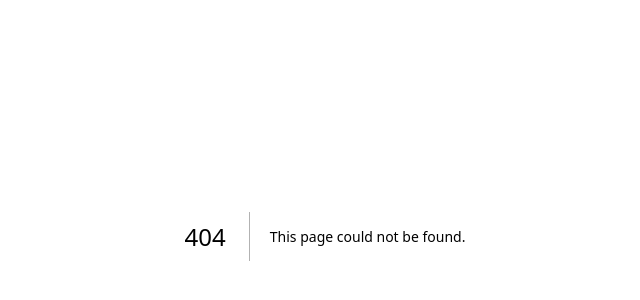
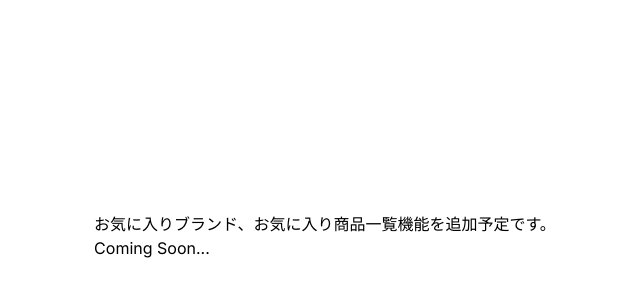
Before and after one commit to kawai-ota/clothing-EC, a Next.js app in the folder ecommerce/: page /favorite in a window 1280 px wide. Before the commit this address had no page. Shown: the part 164-464 px from the top of the page, without its empty margins (315-955 px from the left). Built offline with nearby package versions, Linux system fonts and the light colour scheme.

Commit message:
お気に入り機能の追加を予告

```diff
--- a/ecommerce/app/components/Navbar.tsx
+++ b/ecommerce/app/components/Navbar.tsx
@@ -30,6 +30,9 @@ const Navbar = () => {
           </li>
           <li className="whitespace-nowrap hover:bg-gray-100 hover:text-neutral-900 px-5 py-2 cursor-pointer">
             <Link href="/addproduct">ブランドの出品</Link>
+          </li>
+          <li className="whitespace-nowrap hover:bg-gray-100 hover:text-neutral-900 px-5 py-2 cursor-pointer">
+            <Link href="/favorite">お気に入り</Link>
           </li>
         </ul>
       );
--- /dev/null
+++ b/ecommerce/app/favorite/page.tsx
@@ -0,0 +1,13 @@
+import React from "react";
+
+const favorite = () => {
+  return (
+    <div className="flex justify-center items-center h-screen">
+      お気に入りブランド、お気に入り商品一覧機能を追加予定です。
+      <br />
+      Coming Soon...
+    </div>
+  );
+};
+
+export default favorite;
```
